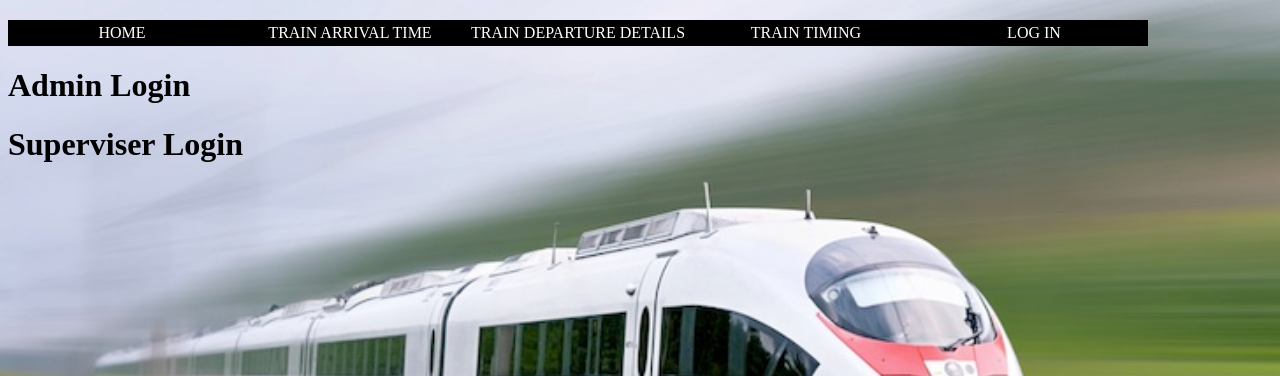
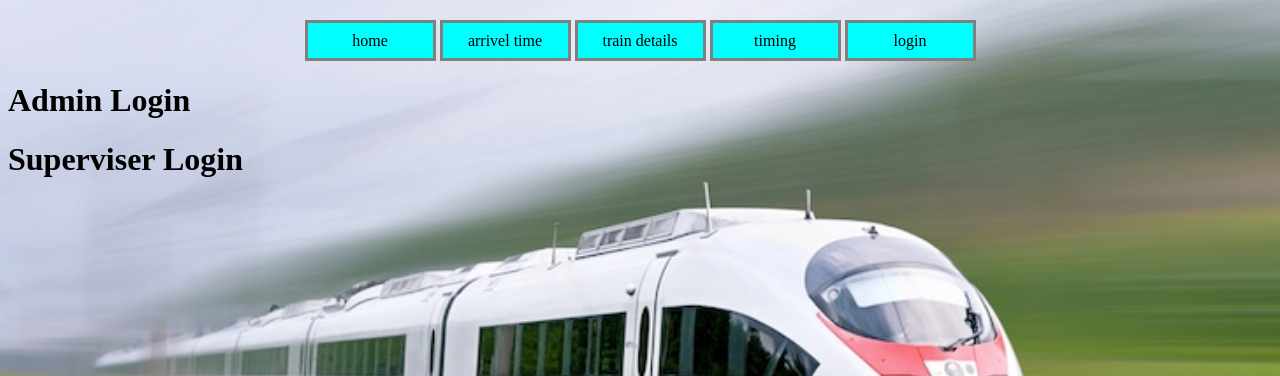
Before and after one commit to anshika9131/Railway_Tracking_and_Arrival_Time-Prediction, a PHP site: page /site/index.html in a window 1280 px wide. Shown: the part 47-423 px from the top of the page. Run offline with PHP 8.4, Linux system fonts and the light colour scheme.

Commit message:
fix nav bar

```diff
--- a/site/css/styles.css
+++ b/site/css/styles.css
@@ -1,5 +1,5 @@
-body{
-	background: url(Trainh.jpg) no-repeat 50% 50% fixed;
+	body{
+	background: url(image/Trainh1.jpg) no-repeat 50% 50% fixed;
 	background-size: cover;
    -moz-background-size: cover;
    -o-background-size: cover;
@@ -15,7 +15,6 @@ h2{
 	text-align: center;
 	text-overflow: none;
 }
-
 	ul{
 		list-style-type: none;
 		margin:0 auto;
--- a/site/index.html
+++ b/site/index.html
@@ -2,7 +2,7 @@
 <html>
 <head>
 	<title>Railway Tracking and Arrival Time Prediction</title>
-	<style type="text/css">
+<style >
 	body{
 	background: url(Trainh.jpg) no-repeat 50% 50% fixed;
 	background-size: cover;
@@ -21,29 +21,44 @@ h2{
 	text-overflow: none;
 }
 
-	ul{
+
+
+nav{
+
+	width: 750px;
+	margin: auto;
+}
+nav ul{
+
+	text-align: center;
+	padding: 0px;
+
 	list-style-type: none;
 		margin:0 auto;
-		padding: 0;
-		overflow: hidden;
-		text-align: center;
 }
-		li{
-			float: left;
+nav li{
+	border: solid gray;
+	list-style-type: none;
+	width: 125px;
+	height: 35px;
+	line-height: 35px;
+	display: inline-block;
+
+	margin-left: 0px;
+	margin-right: 0px;
 }
-	a:link,a:visited{
+nav a{
+	background-color:  cyan;
 	display: block;
-		front-weight:bold;
-		color: white;
-		background-color: black;
-		width: 220px;
-		text-align: center;
-		padding: 4px;
-		text-transform: uppercase;
 	text-decoration: none;
+	color: black;
 }
-	a:hover,a:active{
+nav a:hover{
 	background-color: red;
+	color: black;
+}
+nav a:visited{
+	color: black;
 }
 
 
@@ -53,20 +68,24 @@ h2{
 
 
 
+
 </style>
+
 </head>
 <body>
 <header>
 <h2>Railway Tracking and Arrival Time Prediction</h2>
 </header>
 
+<nav>
 <ul>
-	<li><a href="#home">HOME</a></li>
-	<li><a href="#train_arrival_time">TRAIN ARRIVAL TIME</a></li>
-	<li><a href="#train_departure_details">TRAIN DEPARTURE DETAILS</a></li>
-	<li><a href="#train_timing">TRAIN TIMING</a></li>
-	<li><a href="#log_in">LOG IN</a></li>
+	<li><a href="#home">home</a></li>
+	<li><a href="#train_arrival_time">arrivel time</a></li>
+	<li><a href="#train_departure_details">train details</a></li>
+	<li><a href="#train_timing">timing</a></li>
+	<li><a href="#log_in">login</a></li>
 </ul>
+</nav>
 
 <div><h1>Admin Login</h1><h1>Superviser Login</h1></div>
 
```
Also changed, not shown: site/image/Trainh1.jpg (added). Lines whose indentation alone changed are shown as unchanged.
